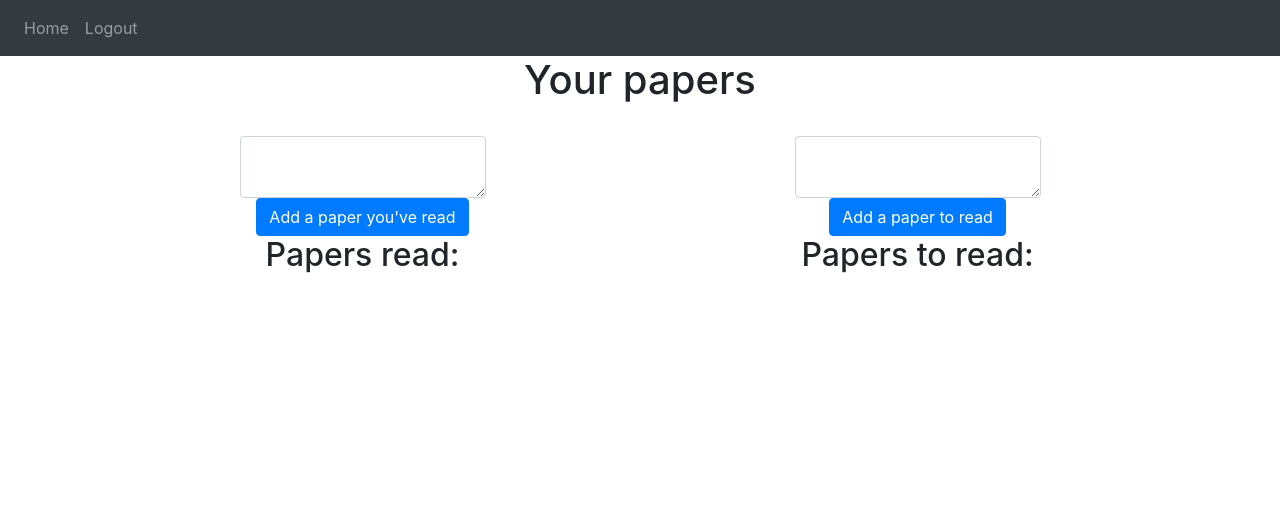
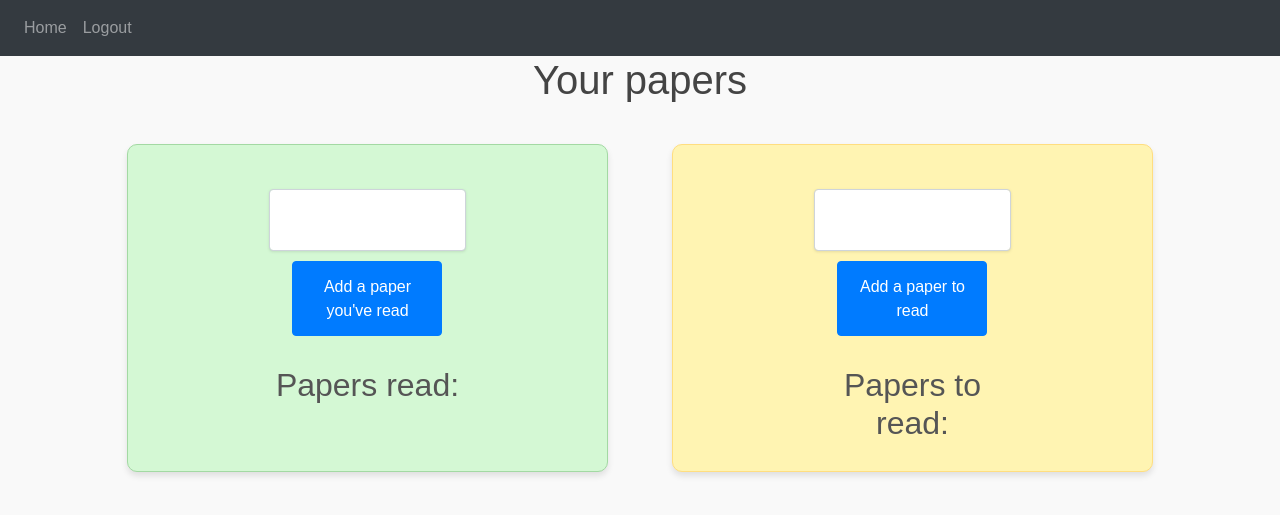
Before and after one commit to G-Chist/research_paper_tracker, a Flask app: page / in a window 1280 px wide. Shown: the top 515 px of the page. Run offline with Flask 3, Linux system fonts and the light colour scheme; the visitor is signed in with stand-in values (Sample User, id 1); data that the repository does not hold is empty; some libraries are stand-ins or nearby versions.

Commit message:
added color to the to read and read section and made the buttons of the same size

```diff
--- a/website/static/styles.css
+++ b/website/static/styles.css
@@ -1,5 +1,148 @@
+/*
 .container-homepage {
     display: flex;
     justify-content: space-around;
     flex-wrap: wrap;
 }
+*/
+
+/* General styles */
+body {
+  font-family: Arial, sans-serif;
+  margin: 0;
+  padding: 0;
+  background-color: #f9f9f9;
+  color: #333;
+}
+
+h1 {
+  color: #444;
+  margin-bottom: 20px;
+}
+
+h2 {
+  color: #555;
+  margin-top: 30px;
+}
+
+.container-homepage {
+  display: flex;
+  justify-content: space-around;
+  flex-wrap: wrap;
+  gap: 20px;
+  padding: 20px;
+  max-width: 1200px;
+  margin: 0 auto;
+}
+.container-papers-read {
+  background-color: #d4f8d4; /* Light green */
+  border: 1px solid #a3d9a3;
+  border-radius: 10px;
+  padding: 20px;
+  width: 100%;
+  max-width: 45%;
+  box-shadow: 0 4px 6px rgba(0, 0, 0, 0.1);
+}
+
+.container-papers-to-read {
+  background-color: #fff4b2; /* Light yellow */
+  border: 1px solid #ffde80;
+  border-radius: 10px;
+  padding: 20px;
+  width: 100%;
+  max-width: 45%;
+  box-shadow: 0 4px 6px rgba(0, 0, 0, 0.1);
+}
+
+.container-papers-read .list-group-item,
+.container-papers-to-read .list-group-item {
+  background-color: transparent;
+  border: none;
+}
+
+
+textarea {
+  width: 100%;
+  max-width: 500px;
+  height: 100px;
+  padding: 10px;
+  border: 1px solid #ccc;
+  border-radius: 5px;
+  resize: none;
+  font-size: 14px;
+  margin-bottom: 10px;
+  box-shadow: 0 1px 3px rgba(0, 0, 0, 0.1);
+}
+
+button {
+  width: 150px;
+  height: 75px;
+  display: inline-block;
+  background-color: #007bff;
+  color: #fff;
+  border: none;
+  padding: 10px 15px;
+  border-radius: 5px;
+  cursor: pointer;
+  font-size: 14px;
+}
+
+button:hover {
+  background-color: #0056b3;
+}
+
+.list-group-item {
+  list-style: none;
+  background-color: #fff;
+  border: 1px solid #ddd;
+  padding: 100px;/* 10px */
+  margin-bottom: 5px;
+  border-radius: 5px;
+  display: flex;
+  justify-content: space-between;
+  align-items: center;
+}
+
+.close {
+  background: none;
+  border: none;
+  color: #999;
+  font-size: 18px;
+  cursor: pointer;
+  padding: 0;
+}
+
+.close:hover {
+  color: #666;
+}
+
+/* Center alignments */
+form {
+  width: 100%;
+  max-width: 45%;
+  margin: 0;
+  display: flex;
+  flex-direction: column;
+  align-items: center;
+}
+
+/* Mobile responsiveness */
+@media (max-width: 768px) {
+  .container-homepage {
+    flex-direction: column;
+    align-items: center;
+  }
+
+  form {
+    max-width: 100%;
+    margin-bottom: 20px;
+  }
+
+  textarea {
+    max-width: 100%;
+  }
+
+  button {
+    width: 100%;
+  }
+}
--- a/website/templates/home.html
+++ b/website/templates/home.html
@@ -4,6 +4,8 @@
 <div align="center"><h1>Your papers</h1></div>
 
 <div align="center" class="container-homepage">
+  <!-- Papers Read Section -->
+  <div class="container-papers-read"> <!-- Added this wrapping div -->
     <form method="POST">
       <br />
       <div align="center">
@@ -29,7 +31,10 @@
           {% endfor %}
       </div>
     </form>
+  </div> <!-- End of Papers Read Section -->
 
+  <!-- Papers To Read Section -->
+  <div class="container-papers-to-read"> <!-- Added this wrapping div -->
     <form method="POST">
       <br />
       <div align="center">
@@ -55,5 +60,6 @@
           {% endfor %}
       </div>
     </form>
+  </div> <!-- End of Papers To Read Section -->
 </div>
 {% endblock %}
```
Also changed, not shown: TODO.md (+8 -2 lines). Lines whose indentation alone changed are shown as unchanged.
